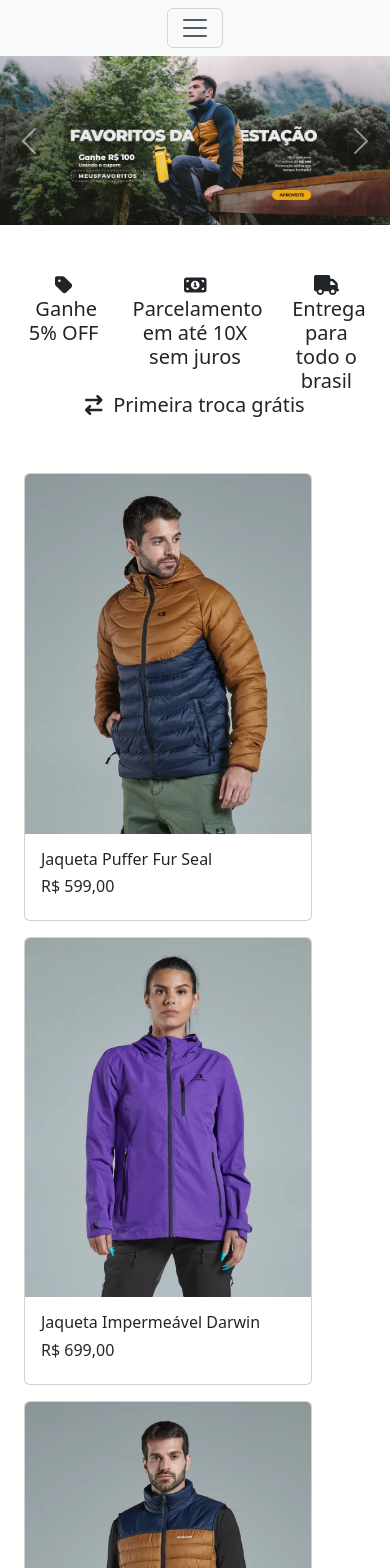
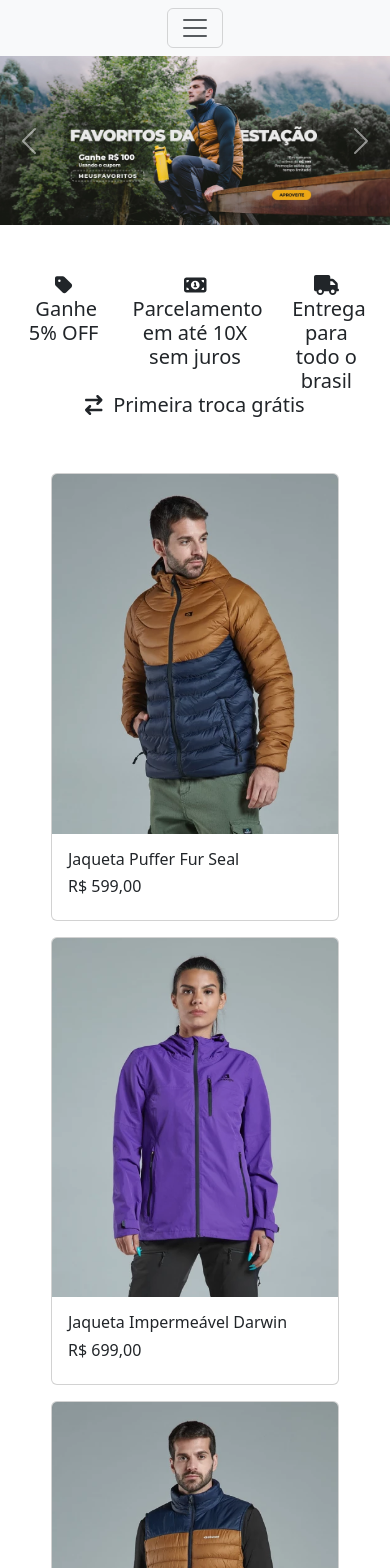
Before and after one commit to denisonkolling/galapagos-website, a React (Vite) app: page / in a window 390 px wide. Shown: the top 1568 px of the page. Built offline with nearby package versions, Linux system fonts and the light colour scheme.

Commit message:
fix product card align

```diff
--- a/src/components/ProductCard.jsx
+++ b/src/components/ProductCard.jsx
@@ -33,11 +33,11 @@ const ProductCard = () => {
 	};
 
 	return (
-<section id="grid-area" className="container d-block  justify-content-center my-5">
+<section id="grid-area" className="container my-5">
 			<div className="container">
 				<div className="row">
 					{productList.map((p) => (
-						<div key={p.id}className="col-md-3 my-2 d-flex align-items-stretch">
+						<div key={p.id}className="col-md-3 my-2 d-flex align-items-center justify-content-center">
 							<div className="card">
 								<img className="card-img-top" src={p.imageUrl} alt="..." />
 								<div className="card-body">
```
